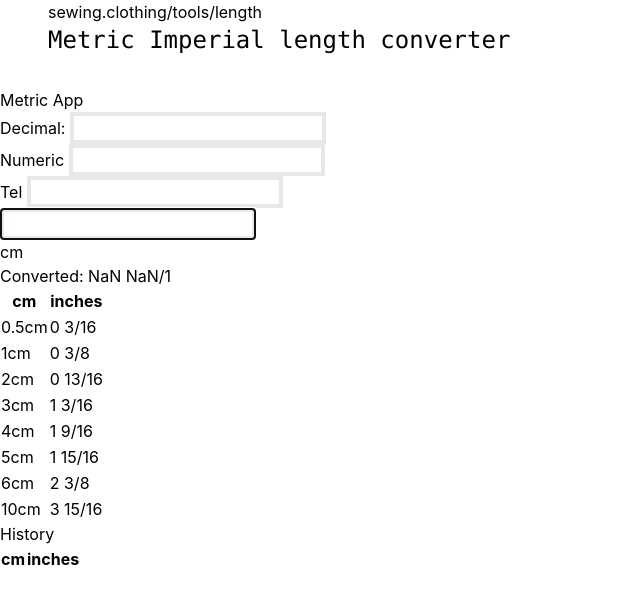
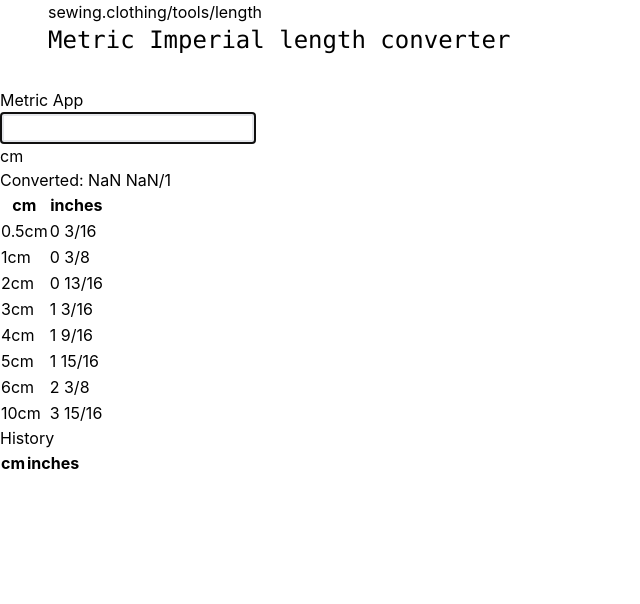
Before and after one commit to ZachGawlik/sewing-clothing, a Next.js app: page /tools/length in a window 1280 px wide. Shown: the top 604 px of the page, without its empty margins (0-640 px from the left). Built offline with nearby package versions, Linux system fonts and the light colour scheme; what @tailwindcss/typography would draw is missing.

Commit message:
feat(length): remove extra inputs

```diff
--- a/pages/tools/length/MetricApp.tsx
+++ b/pages/tools/length/MetricApp.tsx
@@ -138,15 +138,16 @@ const MetricApp = () => {
 
   const latestInput = cmInput || cmInputHistory[0]?.toString();
 
+  /* TODO: I should remove inputMode when inputting imperial */
   return (
     <div>
       <p>Metric App</p>
       <form>
         <div>
-          Decimal:{' '}
           <input
             type="text"
             inputMode="decimal"
+            autoComplete="off"
             className="border-4"
             autoFocus={true}
             ref={textInput}
@@ -157,47 +158,6 @@ const MetricApp = () => {
             value={cmInput === 'NaN' ? '' : cmInput}
           />
         </div>
-        <div>
-          Numeric{' '}
-          <input
-            type="text"
-            inputMode="numeric"
-            className="border-4"
-            autoFocus={true}
-            ref={textInput}
-            onChange={(e) => {
-              setCmInput(parseToCm(e.target.value).toString());
-              debouncedCreateEntry(parseToCm(e.target.value));
-            }}
-            value={cmInput === 'NaN' ? '' : cmInput}
-          />
-        </div>
-        <div>
-          Tel{' '}
-          <input
-            type="text"
-            inputMode="tel"
-            className="border-4"
-            autoFocus={true}
-            ref={textInput}
-            onChange={(e) => {
-              setCmInput(parseToCm(e.target.value).toString());
-              debouncedCreateEntry(parseToCm(e.target.value));
-            }}
-            value={cmInput === 'NaN' ? '' : cmInput}
-          />
-        </div>
-        <input
-          type="text"
-          className="border-4"
-          autoFocus={true}
-          ref={textInput}
-          onChange={(e) => {
-            setCmInput(parseToCm(e.target.value).toString());
-            debouncedCreateEntry(parseToCm(e.target.value));
-          }}
-          value={cmInput === 'NaN' ? '' : cmInput}
-        />
       </form>
       <p>{latestInput}cm</p>
       <p>
```
